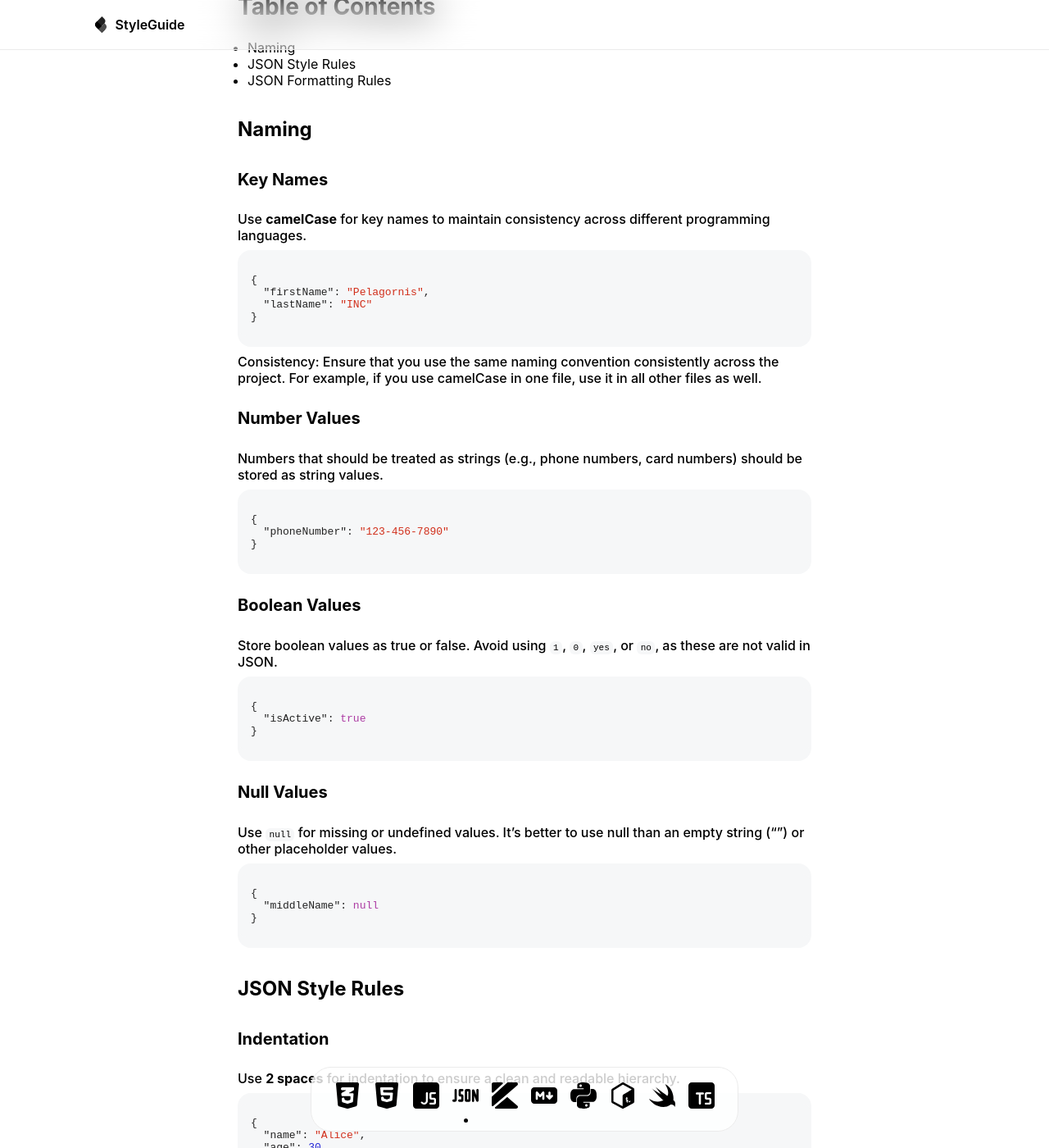
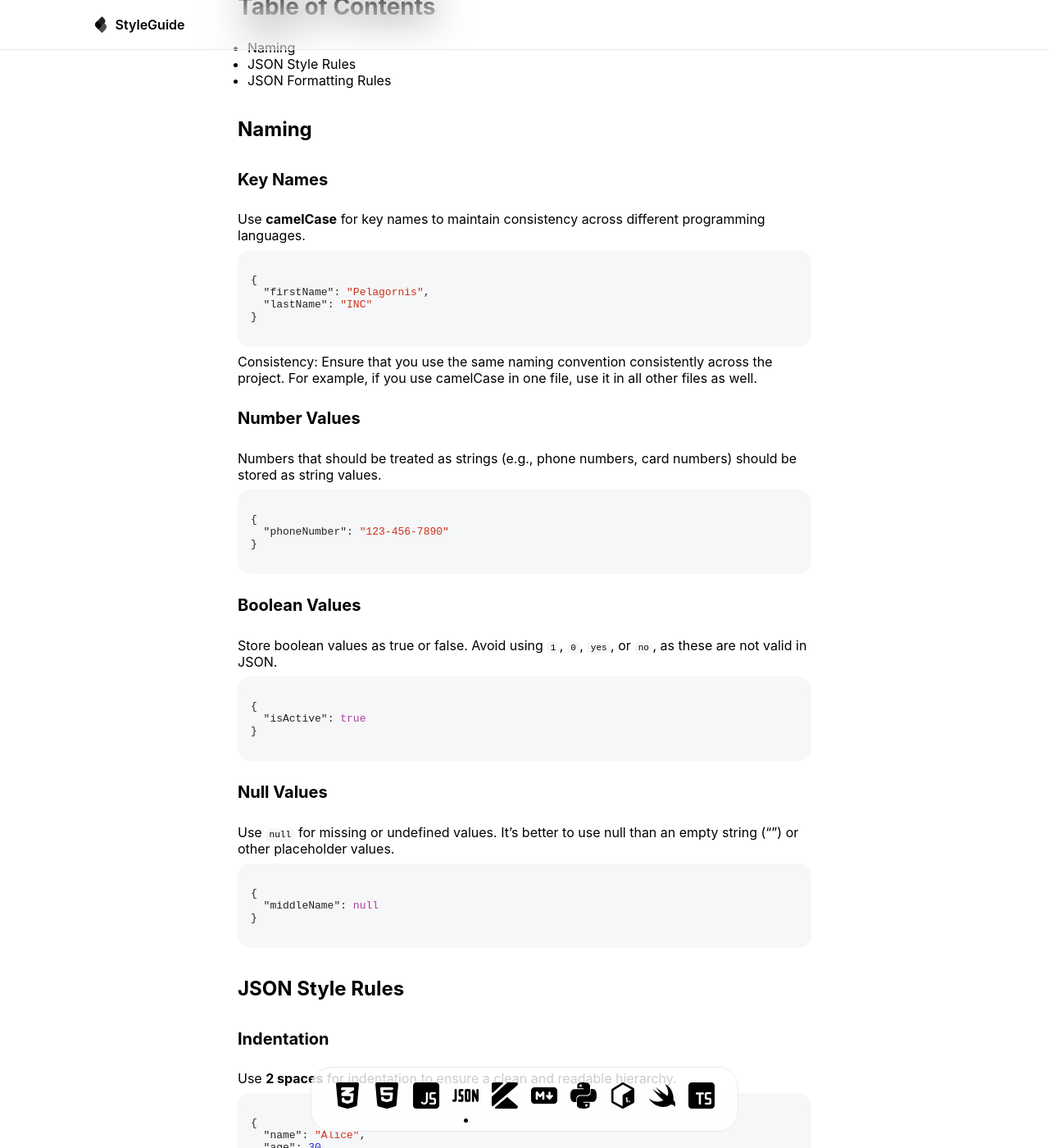
Before and after one commit to pelagornis/styleguide, a Jekyll site: the page built from json/index.md, in a window 1280 px wide and 1400 px high, scrolled down 288 px. Shown: the whole window at 82% size. Built offline with Jekyll 4.4.1, drawn with Linux system fonts in a browser that asks for light colours.

Commit message:
Update _default.scss

```diff
--- a/_sass/core/_default.scss
+++ b/_sass/core/_default.scss
@@ -65,6 +65,10 @@
     font-weight: bold;
 }
 
+strong {
+    font-weight: semibold;
+}
+
 p {
     display: block;
     margin-block-start: 0.5em;
@@ -72,7 +76,7 @@
     margin-inline-start: 0px;
     margin-inline-end: 0px;
     font-size: 1em;
-    font-weight: 500;
+    font-weight: regular;
 }
 
 ul, ol, li, dl, dt, dd, hgroup, blockquote, figure,
@@ -95,7 +99,7 @@
     margin-block-start: 1em;
     margin-block-end: 1em;
     font-size: 13px;
-    font-weight: 500;
+    font-weight: regular;
     font-style: normal
 }
 
```
